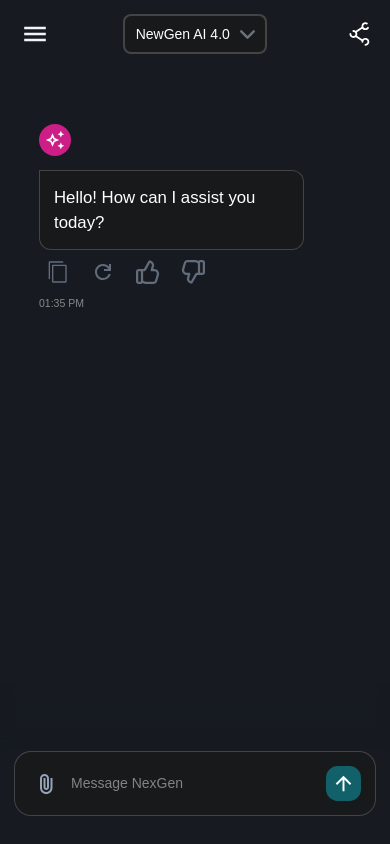
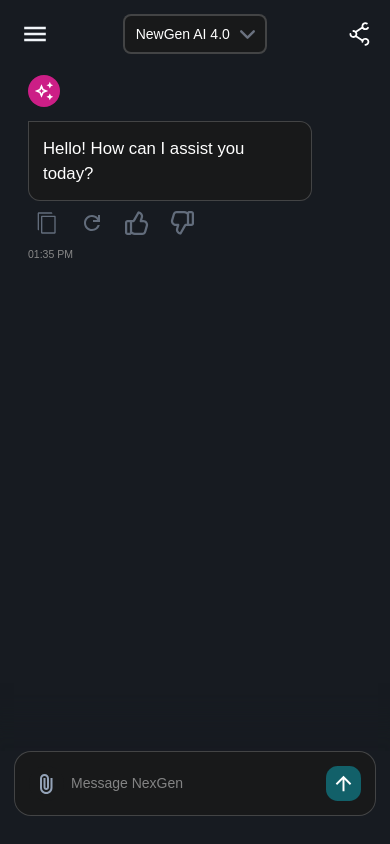
Before and after one commit to cosminbrn/AI-Interface, a React (Vite) app in the folder frontend/: page / in a window 390 px wide. Built offline with nearby package versions, Linux system fonts and the light colour scheme; a web font is replaced by a local one.

Commit message:
Add various responsiveness fixes. Add GSAP sidebar opening animation

```diff
--- a/frontend/package.json
+++ b/frontend/package.json
@@ -10,6 +10,8 @@
     "preview": "vite preview"
   },
   "dependencies": {
+    "@gsap/react": "^2.1.2",
+    "gsap": "^3.14.2",
     "react": "^19.2.0",
     "react-dom": "^19.2.0",
     "react-markdown": "^10.1.0"
--- a/frontend/src/components/dropdown/Dropdown.module.scss
+++ b/frontend/src/components/dropdown/Dropdown.module.scss
@@ -5,6 +5,7 @@
     background: $color-chat-surface;
     border-radius: $radius-xs;
     height: 70%;
+    max-height: 50px;
     border: 2px solid color.change($color-border, $alpha: 0.2);
     display: inline-grid;
     align-items: center;
@@ -14,6 +15,7 @@
     padding: to-rem(2px) to-rem(8px) 0 to-rem(12px);
     column-gap: to-rem(8px);
     font-size: $font-size-base;
+    cursor: pointer;
 
     .text {
         white-space: nowrap;
--- a/frontend/src/components/modelMessageContainer/ModelMessageContainer.module.scss
+++ b/frontend/src/components/modelMessageContainer/ModelMessageContainer.module.scss
@@ -2,7 +2,7 @@
 @use '../../styles/abstracts/' as *;
 
 .modelMessageContainer {
-    width: 80vw;
+    width: 100%;
     margin: 0 auto;
     display: grid;
     grid-template-rows: auto auto;
--- a/frontend/src/components/userMessageContainer/UserMessageContainer.module.scss
+++ b/frontend/src/components/userMessageContainer/UserMessageContainer.module.scss
@@ -2,7 +2,7 @@
 @use '../../styles/abstracts/' as *;
 
 .userMessageContainer {
-    width: 80vw;
+    width: 100%;
     margin: 0 auto;
     display: flex;
     flex-direction: column;
--- a/frontend/src/layouts/chat/Chat.module.scss
+++ b/frontend/src/layouts/chat/Chat.module.scss
@@ -3,11 +3,40 @@
 
 .chat {
     background-color: $color-universal-background;
-    padding-top: 4rem;
+    padding-top: 0.5rem;
+    display: flex;
+    flex-direction: column;
+    overflow-y: auto;
+    flex-grow: auto;
+
+    @include respond-above('laptop') {
+        padding-top: 0rem;
+    }
+
+    .limitator {
+        width: 100%;
+        max-width: $chat-max-width;
+        padding: 0 2rem;
+        margin: 0 auto;
         display: flex;
         flex-direction: column;
         gap: 1.5rem;
-    overflow-y: auto;
+        overflow-x: hidden;
+
+        @include respond-above('ml') {
+            padding: 0 4rem;
+        }
+
+        @include respond-above('tablet') {
+            padding: 0 5rem;
+        }
+
+         --- IGNORE ---
+         .message {
+            display: flex;
+            flex-direction: column;
+            gap: 0.5rem;
+        }
 
         .typingIndicator {
             display: flex;
@@ -18,3 +47,5 @@
             opacity: 0.5;
         }
     }
+
+}
--- a/frontend/src/layouts/chat/Chat.tsx
+++ b/frontend/src/layouts/chat/Chat.tsx
@@ -18,6 +18,7 @@ export default function Chat({ messages, isTyping }: ChatProps) {
 
     return (
         <div className={styles.chat}>
+            <div className={styles.limitator}>
                 {messages.map((message) => {
                     if (message.sender === 'user') {
                         return <UserMessageContainer key={message.id} text={message.text} timestamp={message.timestamp} />;
@@ -30,5 +31,6 @@ export default function Chat({ messages, isTyping }: ChatProps) {
                 )}
                 <div id="invisible" ref={messagesEndRef} />
             </div>
+        </div>
     )
 }
--- a/frontend/src/layouts/input/Input.module.scss
+++ b/frontend/src/layouts/input/Input.module.scss
@@ -17,6 +17,8 @@
         border: 1px solid color.change($color-border, $alpha: 0.2);
         border-radius: $radius-md;
         background-color: $color-chat-surface;
+        max-width: $chat-max-width;
+        margin: 0 auto;
 
         .attach {
             display: flex;
--- a/frontend/src/layouts/sidebar/Sidebar.module.scss
+++ b/frontend/src/layouts/sidebar/Sidebar.module.scss
@@ -8,6 +8,8 @@
     height: 100vh;
     background-color: rgba(0, 0, 0, 0.4);
     z-index: 999;
+    opacity: 0;
+    visibility: hidden;
 }
 
 .sidebar {
@@ -35,24 +37,6 @@
         gap: 0.5rem;
         margin: 2rem 0rem 1rem;
 
-        .newChatButton {
-            display: flex;
-            flex-direction: row;
-            align-items: center;
-            justify-content: center;
-            flex: 1;
-            padding: 1rem 0.75rem;
-            background-color: $color-user-surface;
-            border: 1px solid;
-            border-color: color.change($color-border, $alpha: 0.2);
-            border-radius: 0.5rem;
-            cursor: pointer;
-
-            .text {
-                justify-content: center;
-            }
-        }
-
         .closeBtn {
             cursor: pointer;
             padding: 0.5rem;
@@ -75,12 +59,13 @@
             gap: 0.25rem;
 
             .historyTitle {
-                font-size: 0.75rem;
+                font-size: 1.75rem;
                 margin-bottom: 0.5rem;
                 padding-left: 0.5rem;
             }
 
             .historyItem {
+                font-size: 1rem;
                 display: flex;
                 align-items: center;
                 gap: 0.75rem;
--- a/frontend/src/styles/abstracts/_variables.scss
+++ b/frontend/src/styles/abstracts/_variables.scss
@@ -99,3 +99,4 @@ $navbar-height: 8vh;
 $navbar-height-mobile: 8vh;
 $container-max-width: 1400px;
 $footer-padding: 3rem;
+$chat-max-width: 1200px;
```
Also changed, not shown: frontend/src/components/button/Button.module.scss (added, +22 -0 lines), frontend/src/components/button/Button.tsx (added, +13 -0 lines), 1 other file (tests, documents, lock files or other folders). Lines whose indentation alone changed are shown as unchanged.
